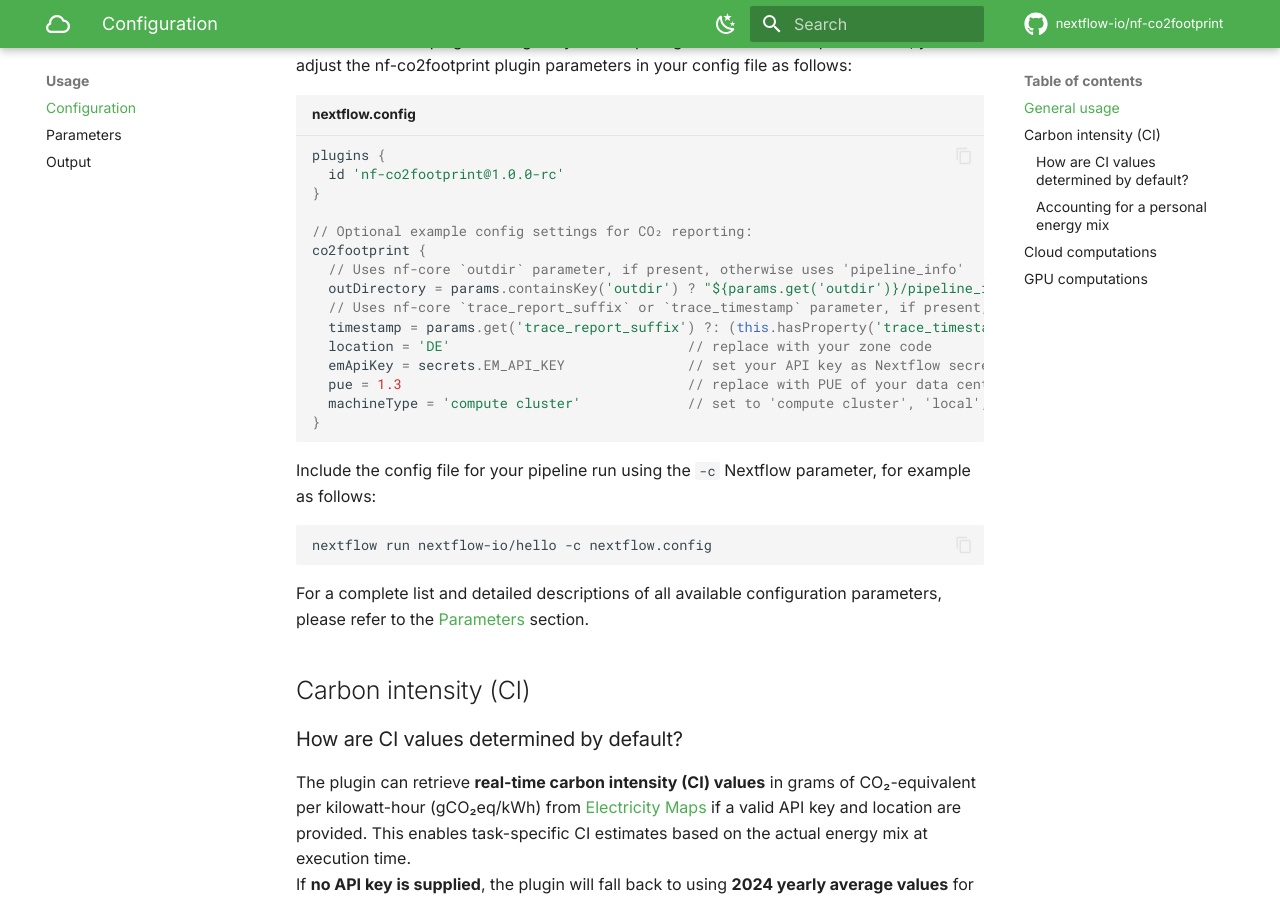
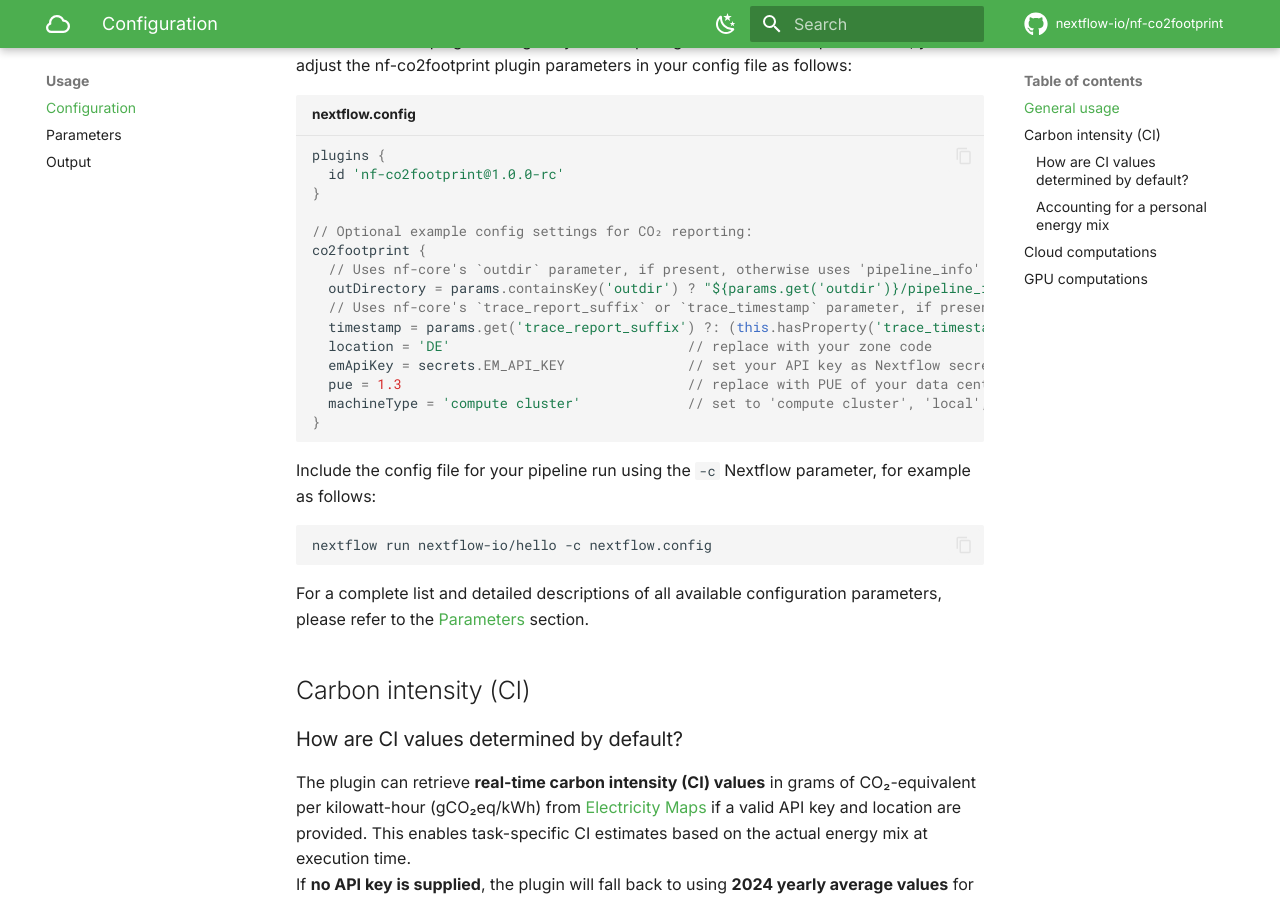
Before and after one commit to nextflow-io/nf-co2footprint, an MkDocs documentation site: the page built from docs/usage/configuration.md, in a window 1280 px wide and 900 px high, scrolled down 318 px. Built offline with MkDocs 1.6.1 and Material for MkDocs 9.7.7, drawn with Linux system fonts in a browser that asks for light colours; comment, search, counter and statistics services are not loaded.

```diff
--- a/docs/usage/configuration.md
+++ b/docs/usage/configuration.md
@@ -17,9 +17,9 @@ plugins {
 
 // Optional example config settings for CO₂ reporting:
 co2footprint {
-  // Uses nf-core `outdir` parameter, if present, otherwise uses 'pipeline_info'
+  // Uses nf-core's `outdir` parameter, if present, otherwise uses 'pipeline_info'
   outDirectory = params.containsKey('outdir') ? "${params.get('outdir')}/pipeline_info" : 'pipeline_info'
-  // Uses nf-core `trace_report_suffix` or `trace_timestamp` parameter, if present, otherwise uses current Date & Time
+  // Uses nf-core's `trace_report_suffix` or `trace_timestamp` parameter, if present, otherwise uses current Date & Time
   timestamp = params.get('trace_report_suffix') ?: (this.hasProperty('trace_timestamp') ? this.trace_timestamp : new java.util.Date().format('yyyy-MM-dd_HH-mm-ss'))
   location = 'DE'                             // replace with your zone code
   emApiKey = secrets.EM_API_KEY               // set your API key as Nextflow secret with the name 'EM_API_KEY'
```
